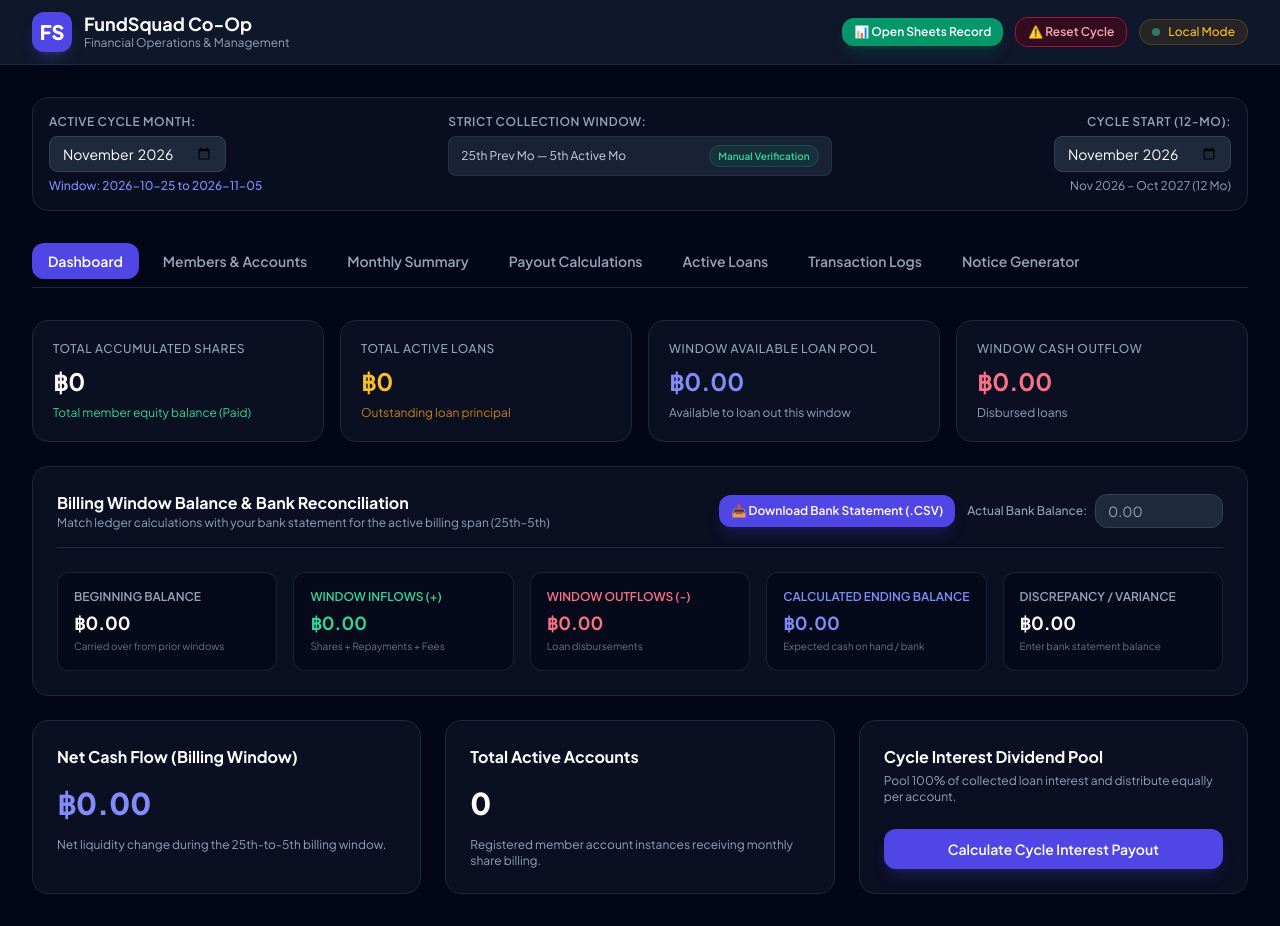
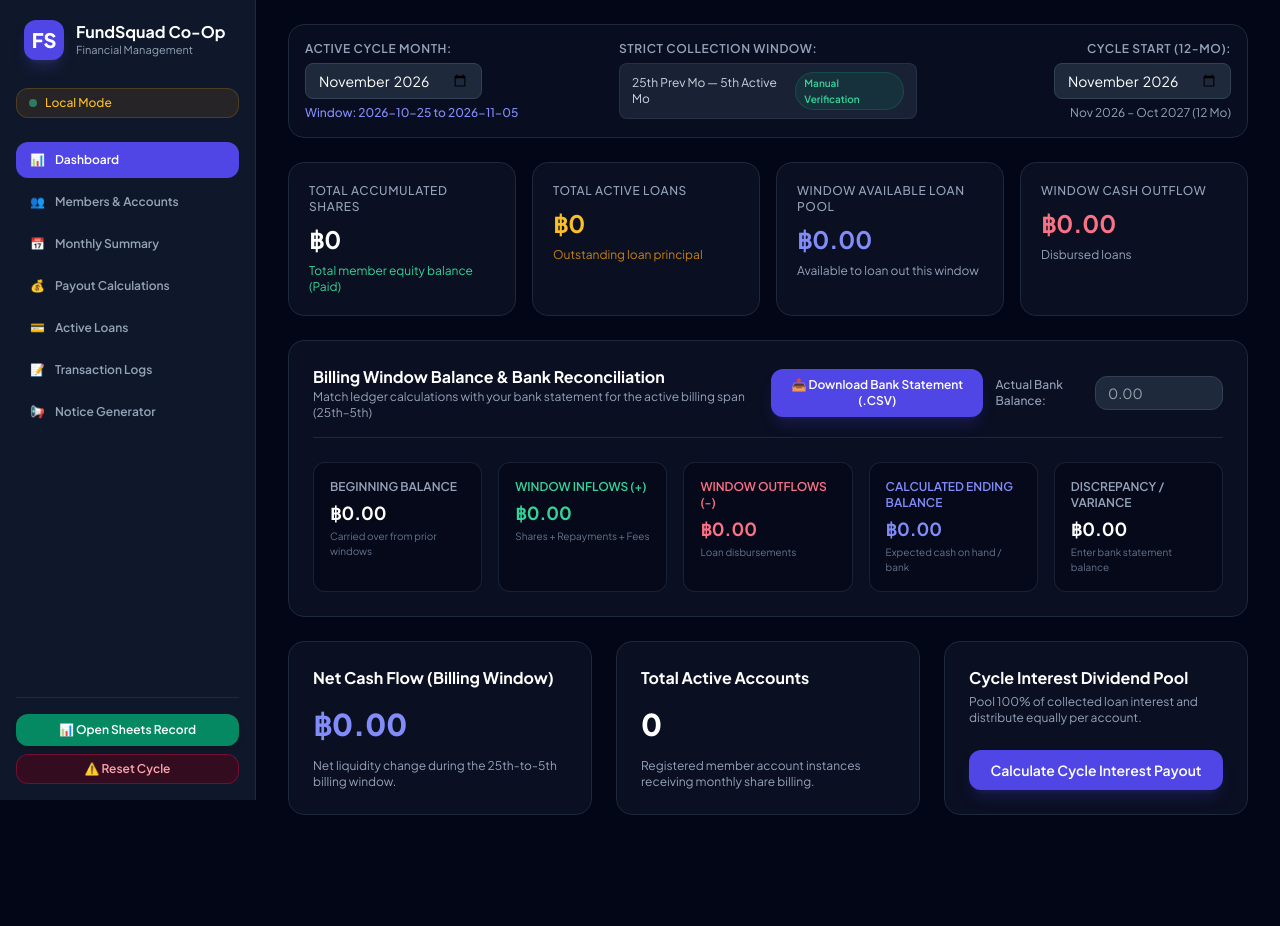
Before and after one commit to kmsibala-lgtm/FundSquadCoopFSM, a website: page public/index.html in a window 1280 px wide. After the commit the page ends 839 px from the top, so only its background shows below. Drawn offline with nearby package versions, Linux system fonts and the light colour scheme.

Commit message:
Move navigation tabs to left sidebar and enable custom Member ID editing

```diff
--- a/public/index.html
+++ b/public/index.html
@@ -10,35 +10,67 @@
     body { font-family: 'Plus Jakarta Sans', sans-serif; }
   </style>
 </head>
-<body class="bg-slate-950 text-slate-100 min-h-screen antialiased flex flex-col">
-
-  <!-- Header Navigation -->
-  <header class="bg-slate-900 border-b border-slate-800 sticky top-0 z-50">
-    <div class="max-w-7xl mx-auto px-4 sm:px-6 lg:px-8 h-16 flex items-center justify-between">
-      <div class="flex items-center gap-3">
+<body class="bg-slate-950 text-slate-100 min-h-screen antialiased flex flex-col md:flex-row">
+
+  <!-- Left Sidebar Navigation -->
+  <aside class="w-full md:w-64 bg-slate-900 border-r border-slate-800 flex-shrink-0 flex flex-col justify-between p-4 sticky top-0 md:h-screen z-50">
+    <div class="space-y-6">
+      <!-- Co-Op Brand Header -->
+      <div class="flex items-center gap-3 px-2 py-1">
         <div class="w-10 h-10 rounded-xl bg-indigo-600 flex items-center justify-center font-black text-xl text-white shadow-lg shadow-indigo-500/20">
           FS
         </div>
         <div>
-          <h1 class="font-bold text-lg leading-tight text-white">FundSquad Co-Op</h1>
-          <p class="text-xs text-slate-400">Financial Operations & Management</p>
-        </div>
-      </div>
-
-      <div class="flex items-center gap-3">
-        <a href="https://docs.google.com/spreadsheets/d/1m7CPy8srcmMCjC98cEwx86an09_n5fn2hWUGR6L9AQ8/edit" target="_blank" class="bg-emerald-600 hover:bg-emerald-500 text-white text-xs font-semibold px-3 py-1.5 rounded-xl transition shadow-lg shadow-emerald-600/20 flex items-center gap-1.5">
+          <h1 class="font-bold text-base leading-tight text-white">FundSquad Co-Op</h1>
+          <p class="text-[11px] text-slate-400">Financial Management</p>
+        </div>
+      </div>
+
+      <!-- Sync Status Badge -->
+      <div id="sync-status" class="flex items-center gap-2 px-3 py-1.5 rounded-xl text-xs font-medium bg-emerald-500/10 text-emerald-400 border border-emerald-500/20">
+        <span class="w-2 h-2 rounded-full bg-emerald-400 animate-pulse"></span>
+        <span id="sync-text">Connected</span>
+      </div>
+
+      <!-- Vertical Tabs -->
+      <nav class="space-y-1.5">
+        <button id="btn-tab-dash" onclick="switchTab('tab-dash')" class="tab-btn w-full text-left bg-indigo-600 text-white px-3.5 py-2.5 rounded-xl text-xs font-semibold transition flex items-center gap-2.5">
+          <span>📊</span> Dashboard
+        </button>
+        <button id="btn-tab-members" onclick="switchTab('tab-members')" class="tab-btn w-full text-left text-slate-400 hover:bg-slate-800/60 hover:text-slate-200 px-3.5 py-2.5 rounded-xl text-xs font-semibold transition flex items-center gap-2.5">
+          <span>👥</span> Members & Accounts
+        </button>
+        <button id="btn-tab-summary" onclick="switchTab('tab-summary')" class="tab-btn w-full text-left text-slate-400 hover:bg-slate-800/60 hover:text-slate-200 px-3.5 py-2.5 rounded-xl text-xs font-semibold transition flex items-center gap-2.5">
+          <span>📅</span> Monthly Summary
+        </button>
+        <button id="btn-tab-payouts" onclick="switchTab('tab-payouts')" class="tab-btn w-full text-left text-slate-400 hover:bg-slate-800/60 hover:text-slate-200 px-3.5 py-2.5 rounded-xl text-xs font-semibold transition flex items-center gap-2.5">
+          <span>💰</span> Payout Calculations
+        </button>
+        <button id="btn-tab-loans" onclick="switchTab('tab-loans')" class="tab-btn w-full text-left text-slate-400 hover:bg-slate-800/60 hover:text-slate-200 px-3.5 py-2.5 rounded-xl text-xs font-semibold transition flex items-center gap-2.5">
+          <span>💳</span> Active Loans
+        </button>
+        <button id="btn-tab-logs" onclick="switchTab('tab-logs')" class="tab-btn w-full text-left text-slate-400 hover:bg-slate-800/60 hover:text-slate-200 px-3.5 py-2.5 rounded-xl text-xs font-semibold transition flex items-center gap-2.5">
+          <span>📝</span> Transaction Logs
+        </button>
+        <button id="btn-tab-notice" onclick="switchTab('tab-notice')" class="tab-btn w-full text-left text-slate-400 hover:bg-slate-800/60 hover:text-slate-200 px-3.5 py-2.5 rounded-xl text-xs font-semibold transition flex items-center gap-2.5">
+          <span>📢</span> Notice Generator
+        </button>
+      </nav>
+    </div>
+
+    <!-- Sidebar Footer Actions -->
+    <div class="pt-4 border-t border-slate-800 space-y-2">
+      <a href="https://docs.google.com/spreadsheets/d/1m7CPy8srcmMCjC98cEwx86an09_n5fn2hWUGR6L9AQ8/edit" target="_blank" class="w-full bg-emerald-600/90 hover:bg-emerald-500 text-white text-xs font-semibold px-3 py-2 rounded-xl transition shadow-md flex items-center justify-center gap-1.5">
         📊 Open Sheets Record
       </a>
-        <button onclick="confirmResetCycle()" class="bg-rose-950/60 hover:bg-rose-900 text-rose-300 border border-rose-800 text-xs font-semibold px-3 py-1.5 rounded-xl transition">
+      <button onclick="confirmResetCycle()" class="w-full bg-rose-950/60 hover:bg-rose-900 text-rose-300 border border-rose-800/60 text-xs font-semibold px-3 py-1.5 rounded-xl transition text-center">
         ⚠️ Reset Cycle
       </button>
-        <div id="sync-status" class="flex items-center gap-2 px-3 py-1 rounded-full text-xs font-medium bg-emerald-500/10 text-emerald-400 border border-emerald-500/20">
-          <span class="w-2 h-2 rounded-full bg-emerald-400 animate-pulse"></span>
-          <span id="sync-text">Connected</span>
-        </div>
-      </div>
-    </div>
-  </header>
+    </div>
+  </aside>
+
+  <!-- Main Content Wrapper -->
+  <div class="flex-1 flex flex-col min-w-0">
 
     <div id="sabbath-banner" class="hidden bg-amber-500/10 border-b border-amber-500/20 text-amber-300 text-xs text-center py-2 px-4 font-semibold">
       ⚠️ Sabbath Observance Active (Friday 18:00 – Saturday 18:00). New financial transactions are disabled.
@@ -46,7 +78,7 @@
 
     <div id="toast-container" class="fixed bottom-4 right-4 z-50 flex flex-col gap-2"></div>
 
-  <main class="flex-1 max-w-7xl w-full mx-auto px-4 sm:px-6 lg:px-8 py-8 space-y-8">
+    <main class="flex-1 max-w-7xl w-full mx-auto px-4 sm:px-6 lg:px-8 py-6 space-y-6">
 
       <!-- Global Period Selectors & Billing Window Config -->
       <div class="grid grid-cols-1 md:grid-cols-3 gap-4 bg-slate-900/50 p-4 rounded-2xl border border-slate-800">
@@ -69,17 +101,6 @@
           <input type="month" id="cycle-start" onchange="updateCyclePeriod()" class="bg-slate-800 border border-slate-700 rounded-lg px-3 py-1.5 text-sm text-white focus:outline-none focus:border-indigo-500 w-full sm:w-auto">
           <span id="cycle-display-span" class="text-xs text-slate-400"></span>
         </div>
-    </div>
-
-    <!-- Navigation Tabs -->
-    <div class="flex flex-wrap gap-2 border-b border-slate-800 pb-2">
-      <button id="btn-tab-dash" onclick="switchTab('tab-dash')" class="tab-btn bg-indigo-600 text-white px-4 py-2 rounded-xl text-sm font-semibold transition">Dashboard</button>
-      <button id="btn-tab-members" onclick="switchTab('tab-members')" class="tab-btn text-slate-400 hover:bg-slate-900 px-4 py-2 rounded-xl text-sm font-semibold transition">Members & Accounts</button>
-      <button id="btn-tab-summary" onclick="switchTab('tab-summary')" class="tab-btn text-slate-400 hover:bg-slate-900 px-4 py-2 rounded-xl text-sm font-semibold transition">Monthly Summary</button>
-      <button id="btn-tab-payouts" onclick="switchTab('tab-payouts')" class="tab-btn text-slate-400 hover:bg-slate-900 px-4 py-2 rounded-xl text-sm font-semibold transition">Payout Calculations</button>
-      <button id="btn-tab-loans" onclick="switchTab('tab-loans')" class="tab-btn text-slate-400 hover:bg-slate-900 px-4 py-2 rounded-xl text-sm font-semibold transition">Active Loans</button>
-      <button id="btn-tab-logs" onclick="switchTab('tab-logs')" class="tab-btn text-slate-400 hover:bg-slate-900 px-4 py-2 rounded-xl text-sm font-semibold transition">Transaction Logs</button>
-      <button id="btn-tab-notice" onclick="switchTab('tab-notice')" class="tab-btn text-slate-400 hover:bg-slate-900 px-4 py-2 rounded-xl text-sm font-semibold transition">Notice Generator</button>
       </div>
 
       <!-- TAB 1: DASHBOARD -->
@@ -201,7 +222,7 @@
         <div class="bg-slate-900/60 rounded-2xl border border-slate-800 overflow-hidden">
           <div class="p-4 border-b border-slate-800 flex justify-between items-center">
             <h2 class="font-bold text-base text-white">Registered Accounts Directory</h2>
-          <span class="text-xs text-slate-400">Sequence, Member ID, Full Name, Accumulated Shares & Status</span>
+            <span class="text-xs text-slate-400">Sequence, Member ID, Full Name, Shares & Management</span>
           </div>
           <div class="overflow-x-auto">
             <table class="w-full text-left text-sm text-slate-300">
@@ -414,6 +435,7 @@
       </div>
 
     </main>
+  </div>
 
   <script>
     let accounts = {};
@@ -548,9 +570,9 @@
 
       textSpan.innerText = text;
       if (connected) {
-        badge.className = "flex items-center gap-2 px-3 py-1 rounded-full text-xs font-medium bg-emerald-500/10 text-emerald-400 border border-emerald-500/20";
+        badge.className = "flex items-center gap-2 px-3 py-1.5 rounded-xl text-xs font-medium bg-emerald-500/10 text-emerald-400 border border-emerald-500/20";
       } else {
-        badge.className = "flex items-center gap-2 px-3 py-1 rounded-full text-xs font-medium bg-amber-500/10 text-amber-400 border border-amber-500/20";
+        badge.className = "flex items-center gap-2 px-3 py-1.5 rounded-xl text-xs font-medium bg-amber-500/10 text-amber-400 border border-amber-500/20";
       }
     }
 
@@ -576,7 +598,7 @@
       document.querySelectorAll('.tab-content').forEach(el => el.classList.add('hidden'));
       document.querySelectorAll('.tab-btn').forEach(btn => {
         btn.classList.remove('bg-indigo-600', 'text-white');
-        btn.classList.add('text-slate-400', 'hover:bg-slate-900');
+        btn.classList.add('text-slate-400', 'hover:bg-slate-800/60', 'hover:text-slate-200');
       });
 
       const targetTab = document.getElementById(tabId);
@@ -584,7 +606,7 @@
 
       const activeBtn = document.getElementById('btn-' + tabId);
       if (activeBtn) {
-        activeBtn.classList.remove('text-slate-400', 'hover:bg-slate-900');
+        activeBtn.classList.remove('text-slate-400', 'hover:bg-slate-800/60', 'hover:text-slate-200');
         activeBtn.classList.add('bg-indigo-600', 'text-white');
       }
     }
@@ -642,7 +664,6 @@
     }
 
     function recomputeAccountSharesFromTransactions() {
-      // Reset all account shares to 0, then sum up verified Share Contribution transactions
       Object.values(accounts).forEach(acc => { acc.shares = 0; });
       transactions.forEach(tx => {
         if (tx.type === 'Share Contribution' && tx.memberName) {
@@ -682,7 +703,7 @@
           accounts[accId] = {
             id: accId,
             name: fullName,
-            shares: 0, // Starts at 0 until paid via transaction log
+            shares: 0,
             monthlyShareDue: 2000,
             loanBalance: 0,
             loanTermMonths: 4,
@@ -705,19 +726,48 @@
       const acc = accounts[accId];
       if (!acc) return;
 
-      const newName = prompt(`Update Name for Account ${accId}:`, acc.name);
+      const newAccId = prompt(`Edit Member ID for ${acc.name}:`, acc.id);
+      if (newAccId === null) return;
+      const trimmedId = newAccId.trim();
+
+      if (!trimmedId) {
+        alert("Member ID cannot be empty.");
+        return;
+      }
+
+      const newName = prompt(`Update Name for Member (${trimmedId}):`, acc.name);
       if (newName === null) return;
 
-      const newSharesStr = prompt(`Update Accumulated Shares (THB) for Account ${accId}:`, acc.shares);
+      const newSharesStr = prompt(`Update Accumulated Shares (THB) for (${trimmedId}):`, acc.shares);
       if (newSharesStr === null) return;
 
       const newShares = parseFloat(newSharesStr);
-      if (newName.trim() !== '') acc.name = newName.trim();
-      if (!isNaN(newShares) && newShares >= 0) acc.shares = newShares;
+
+      if (trimmedId !== accId) {
+        if (accounts[trimmedId]) {
+          alert(`Error: Member ID "${trimmedId}" already exists. Please choose a unique ID.`);
+          return;
+        }
+
+        // Migrate account under new Member ID key
+        accounts[trimmedId] = { ...acc, id: trimmedId };
+        delete accounts[accId];
+
+        // Update all existing transactions pointing to old Member ID
+        transactions.forEach(tx => {
+          if (tx.accId === accId) {
+            tx.accId = trimmedId;
+          }
+        });
+      }
+
+      const targetAcc = accounts[trimmedId] || acc;
+      if (newName.trim() !== '') targetAcc.name = newName.trim();
+      if (!isNaN(newShares) && newShares >= 0) targetAcc.shares = newShares;
 
       saveData();
       refreshAllViews();
-      showToast(`Account ${accId} updated.`);
+      showToast(`Member ID & Account details updated.`);
     }
 
     function toggleTxFields() {
@@ -1135,7 +1185,7 @@
               <span class="px-2 py-0.5 text-xs font-semibold rounded-full bg-emerald-500/10 text-emerald-400 border border-emerald-500/20">Active</span>
             </td>
             <td class="p-3 text-right">
-              <button onclick="editMemberInfo('${acc.id}')" class="bg-slate-800 hover:bg-slate-700 text-slate-200 text-xs px-2.5 py-1 rounded-lg transition border border-slate-700">Edit</button>
+              <button onclick="editMemberInfo('${acc.id}')" class="bg-indigo-600/80 hover:bg-indigo-500 text-white text-xs px-2.5 py-1 rounded-lg transition border border-indigo-500/30">Edit ID & Info</button>
             </td>
           </tr>
         `;
```
Lines whose indentation alone changed are shown as unchanged.
